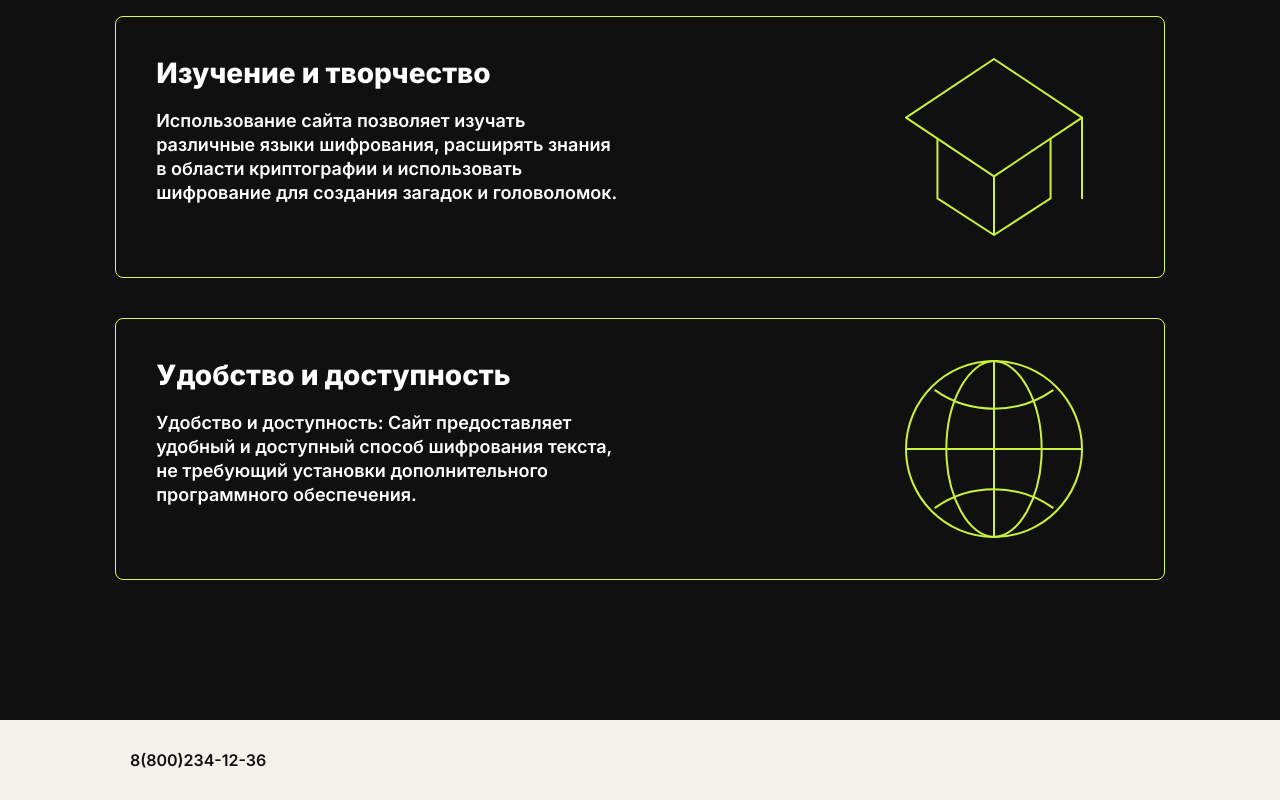
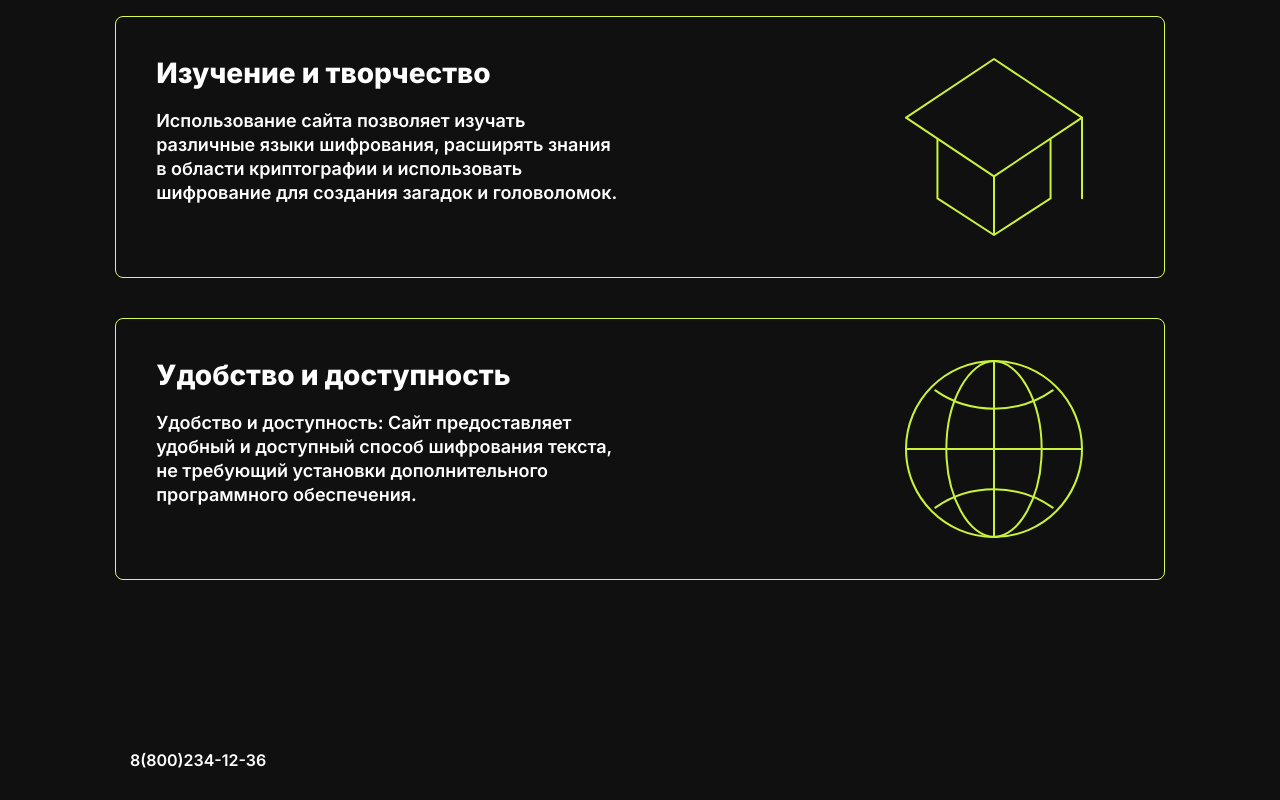
Before and after one commit to encryption-machine/Front, a React (Create React App) app: page / in a window 1280 px wide. Shown: the part 2335-3135 px from the top of the page. Built offline with nearby package versions, Linux system fonts and the light colour scheme.

Commit message:
fix:basement colors from 2 layout iterations

```diff
--- a/src/components/Footer/Footer.module.scss
+++ b/src/components/Footer/Footer.module.scss
@@ -6,7 +6,7 @@
   margin: 0 auto;
   padding: 30px 0;
   position: sticky;
-  background-color: $gray_light;
+  background-color: $black;
 }
 
 .footer_container {
@@ -15,5 +15,5 @@
 }
 
 .telephone {
-  @include font-source-sans(16px, $black, 400, 20px);
+  @include font-source-sans(16px, $white, 400, 20px);
 }
```
